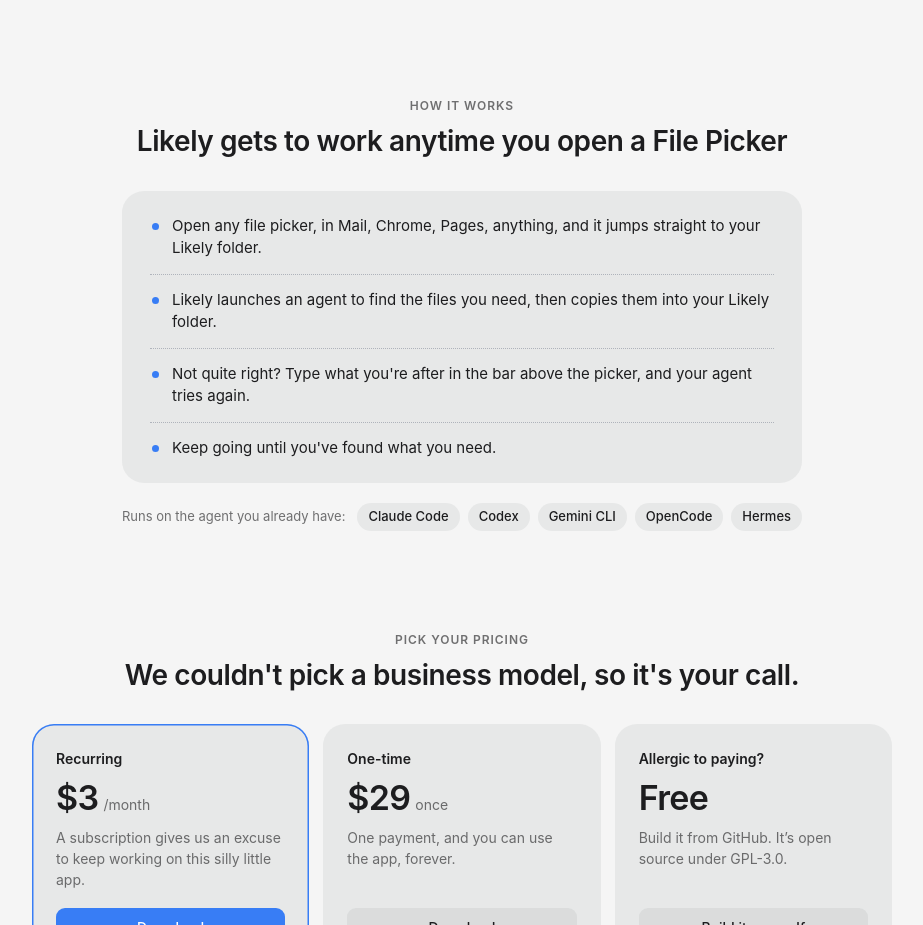
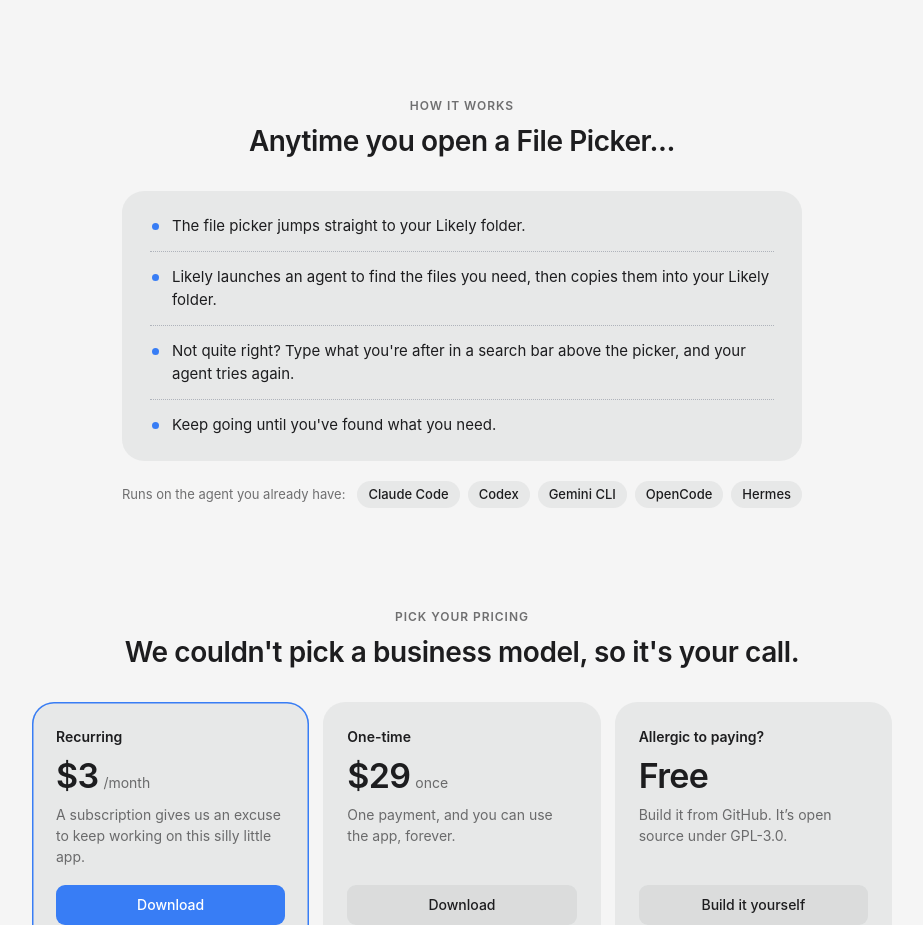
Before and after one commit to synth-inc/likely, a plain HTML site: page docs/index.html in a window 1280 px wide. Shown: the part 1732-2657 px from the top of the page, without its empty margins (178-1101 px from the left). Drawn offline with Linux system fonts and the light colour scheme.

Commit message:
Copy edits: how-it-works headline and bullets
Co-Authored-By: Claude Opus 5.5 <noreply@anthropic.com>

```diff
--- a/docs/index.html
+++ b/docs/index.html
@@ -141,11 +141,11 @@
     <!-- 4. HOW IT WORKS -->
     <section id="how" class="wrap section" aria-labelledby="how-h">
       <p class="eyebrow" data-copy-id="how.eyebrow">How it works</p>
-      <h2 id="how-h" data-copy-id="how.headline">Likely gets to work anytime you open a File Picker</h2>
+      <h2 id="how-h" data-copy-id="how.headline">Anytime you open a File Picker...</h2>
       <ul class="panel bullets">
-        <li data-copy-id="how.b1">Open any file picker, in Mail, Chrome, Pages, anything, and it jumps straight to your Likely folder.</li>
+        <li data-copy-id="how.b1">The file picker jumps straight to your Likely folder.</li>
         <li data-copy-id="how.b2">Likely launches an agent to find the files you need, then copies them into your Likely folder.</li>
-        <li data-copy-id="how.b3">Not quite right? Type what you're after in the bar above the picker, and your agent tries again.</li>
+        <li data-copy-id="how.b3">Not quite right? Type what you're after in a search bar above the picker, and your agent tries again.</li>
         <li data-copy-id="how.b4">Keep going until you've found what you need.</li>
       </ul>
       <div class="agents">
```
